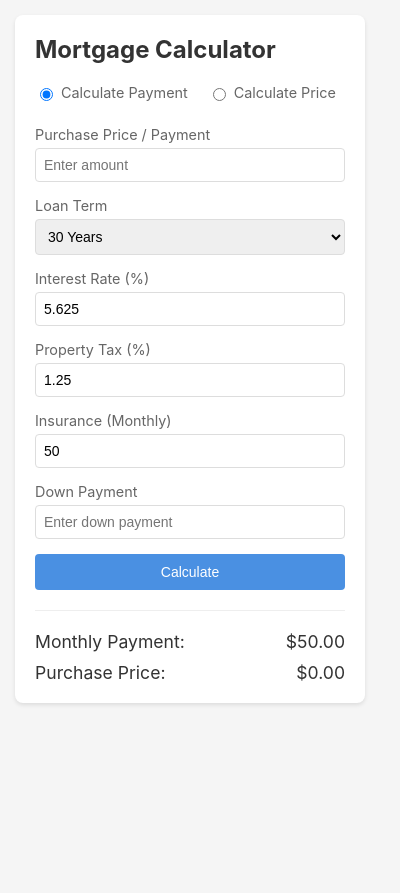
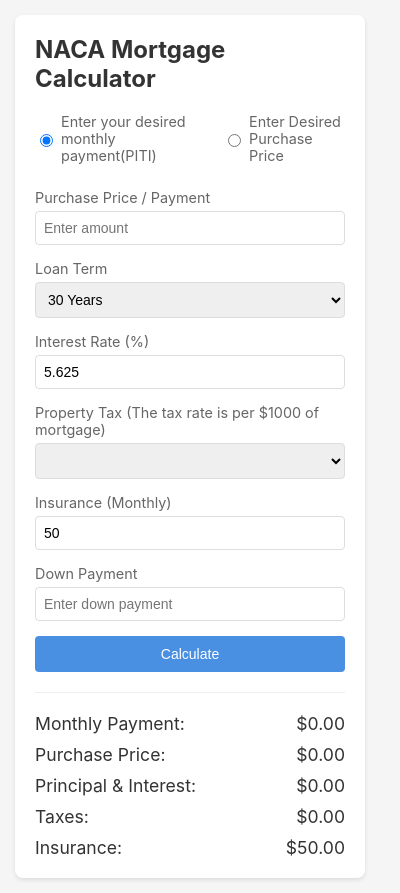
Before and after one commit to ReadyStateChange/naca-mortgage-calc-extension, a browser extension: page popup/popup.html in a window 400 px wide. Both pictures are taken after typing "Sample", "Sample" into the empty fields and a click on the button "Calculate". Before the commit the page ends 844 px from the top, so only its background shows below. Drawn offline with Linux system fonts and the light colour scheme.

Commit message:
Enhance mortgage calculator functionality and UI. Updated calculation methods for monthly payment and tax, added detailed parameter descriptions in code comments, and improved HTML structure for better user experience. Added new result fields for principal & interest, taxes, and insurance in the popup interface.

```diff
--- a/js/calculator.js
+++ b/js/calculator.js
@@ -18,101 +18,147 @@
     return parseFloat(value.replace(/[^0-9.-]+/g, "")) || 0;
   }
 
-  calculateMonthlyPayment(principal, rate, term) {
+  /**
+   * Calculate base monthly payment of principal + interest
+   * @param {number} principal
+   * @param {number} rate
+   * @param {number} term
+   * @returns {number}
+   */
+  calculateBaseMonthlyPayment(principal, rate, term) {
+    // Convert annual rate to monthly rate
+    const monthlyRate = rate / 100 / 12;
+    // Convert term to number of payments
+    const numberOfPayments = term * 12;
+
+    return (
+      (principal * monthlyRate * Math.pow(1 + monthlyRate, numberOfPayments)) /
+      (Math.pow(1 + monthlyRate, numberOfPayments) - 1)
+    );
+  }
+
+  /**
+   * Calculate the monthly tax amount
+   * @param {number} principal The purchase price of the house
+   * @param {number} taxRate The tax rate per $1000 of mortgage
+   * @returns {number} The monthly tax amount
+   */
+  calculateMonthlyTax(principal, taxRate) {
+    // turn tax rate from per $1000 to per $1
+    const taxRatePerDollar = taxRate / 1000;
+    // Calculate yearly tax amount
+    const yearlyTax = principal * taxRatePerDollar;
+    // Calculate monthly tax amount
+    const monthlyTax = yearlyTax / 12;
+    // Round to 2 decimal places
+    return Math.round(monthlyTax);
+  }
+
+  /**
+   * Given a desired max monthly payment, calculate the max purchase price
+   * @param {number} desiredMonthlyPayment The desired max monthly payment
+   * @param {number} rate The annual interest rate
+   * @param {number} term The term of the mortgage in years
+   * @param {number} taxRate The tax rate per $1000 of mortgage
+   * @param {number} insurance The monthly insurance amount
+   * @returns {number} The max purchase price
+   */
+  calculateMaxPurchasePrice(
+    desiredMonthlyPayment,
+    rate,
+    term,
+    taxRate,
+    insurance
+  ) {
     const monthlyRate = rate / 100 / 12;
     const numberOfPayments = term * 12;
 
-    if (monthlyRate === 0) {
-      return principal / numberOfPayments;
-    }
-
-    const monthlyPayment =
-      (principal * monthlyRate * Math.pow(1 + monthlyRate, numberOfPayments)) /
-      (Math.pow(1 + monthlyRate, numberOfPayments) - 1);
-
-    return Math.round(monthlyPayment * 100) / 100;
-  }
-
-  calculatePurchasePrice(payment, rate, term, taxRate, insurance, downPayment) {
-    const monthlyRate = rate / 100 / 12;
-    const numberOfPayments = term * 12;
-    const monthlyTax = taxRate / 100 / 12;
-
     // Initial guess for principal
-    let principal = payment * numberOfPayments;
-    let monthlyPayment = this.calculateMonthlyPayment(principal, rate, term);
-    let totalMonthlyPayment =
-      monthlyPayment + principal * monthlyTax + insurance;
+    let principal = desiredMonthlyPayment * numberOfPayments;
 
     // Binary search to find the correct principal
     let low = 0;
-    let high = payment * numberOfPayments * 2;
+    let high = principal * 2;
     let iterations = 0;
-    const maxIterations = 100;
-
+    const maxIterations = 1000;
+    let totalMonthlyPayment = 0;
+    let guess = 0;
     while (
-      Math.abs(totalMonthlyPayment - payment) > 0.01 &&
-      iterations < maxIterations
+      iterations < maxIterations &&
+      Math.abs(totalMonthlyPayment - desiredMonthlyPayment) > 0.01
     ) {
-      if (totalMonthlyPayment > payment) {
-        high = principal;
+      guess = (low + high) / 2;
+      totalMonthlyPayment =
+        this.calculateBaseMonthlyPayment(guess, rate, term) +
+        this.calculateMonthlyTax(guess, taxRate) +
+        insurance;
+      if (totalMonthlyPayment > desiredMonthlyPayment) {
+        high = guess;
       } else {
-        low = principal;
+        low = guess;
       }
-
-      principal = (low + high) / 2;
-      monthlyPayment = this.calculateMonthlyPayment(principal, rate, term);
-      totalMonthlyPayment = monthlyPayment + principal * monthlyTax + insurance;
       iterations++;
     }
 
-    return principal + downPayment;
+    return guess;
   }
 
   calculate(inputs) {
     const { price, term, rate, tax, insurance, downPayment } = inputs;
 
     if (this.calcMethod === "payment") {
-      const principal = this.parseInput(price) - this.parseInput(downPayment);
-      const monthlyPayment = this.calculateMonthlyPayment(
+      const desiredMonthlyPayment = this.parseInput(price);
+
+      const purchasePrice = this.calculateMaxPurchasePrice(
+        desiredMonthlyPayment,
+        this.parseInput(rate),
+        this.parseInput(term),
+        this.parseInput(tax),
+        this.parseInput(insurance)
+      );
+
+      const principalInterest = this.calculateBaseMonthlyPayment(
+        purchasePrice,
+        this.parseInput(rate),
+        this.parseInput(term)
+      );
+
+      const monthlyTax = this.calculateMonthlyTax(
+        purchasePrice,
+        this.parseInput(tax)
+      );
+
+      return {
+        monthlyPayment: this.formatNumber(desiredMonthlyPayment),
+        purchasePrice: this.formatNumber(purchasePrice),
+        principalInterest: this.formatNumber(principalInterest),
+        taxes: this.formatNumber(monthlyTax),
+        insuranceAmount: this.formatNumber(this.parseInput(insurance)),
+      };
+    } else {
+      const purchasePrice = this.parseInput(price);
+      const principal = purchasePrice - this.parseInput(downPayment);
+
+      const principalInterest = this.calculateBaseMonthlyPayment(
         principal,
         this.parseInput(rate),
         this.parseInput(term)
       );
 
-      const monthlyTax =
-        (this.parseInput(price) * this.parseInput(tax)) / 100 / 12;
-      const totalMonthlyPayment =
-        monthlyPayment + monthlyTax + this.parseInput(insurance);
-
-      return {
-        monthlyPayment: this.formatNumber(totalMonthlyPayment),
-        purchasePrice: this.formatNumber(this.parseInput(price)),
-      };
-    } else {
-      const purchasePrice = this.calculatePurchasePrice(
-        this.parseInput(price),
-        this.parseInput(rate),
-        this.parseInput(term),
-        this.parseInput(tax),
-        this.parseInput(insurance),
-        this.parseInput(downPayment)
+      const monthlyTax = this.calculateMonthlyTax(
+        purchasePrice,
+        this.parseInput(tax)
       );
 
-      const principal = purchasePrice - this.parseInput(downPayment);
-      const monthlyPayment = this.calculateMonthlyPayment(
-        principal,
-        this.parseInput(rate),
-        this.parseInput(term)
-      );
-
-      const monthlyTax = (purchasePrice * this.parseInput(tax)) / 100 / 12;
       const totalMonthlyPayment =
-        monthlyPayment + monthlyTax + this.parseInput(insurance);
+        principalInterest + monthlyTax + this.parseInput(insurance);
 
       return {
         monthlyPayment: this.formatNumber(totalMonthlyPayment),
         purchasePrice: this.formatNumber(purchasePrice),
+        principalInterest: this.formatNumber(principalInterest),
+        taxes: this.formatNumber(monthlyTax),
+        insuranceAmount: this.formatNumber(this.parseInput(insurance)),
       };
     }
   }
--- a/popup/popup.html
+++ b/popup/popup.html
@@ -1,20 +1,21 @@
 <!DOCTYPE html>
 <html>
   <head>
-    <title>Mortgage Calculator</title>
+    <title>NACAMortgage Calculator</title>
     <link rel="stylesheet" href="popup.css" />
   </head>
   <body>
     <div class="calculator">
-      <h2>Mortgage Calculator</h2>
+      <h2>NACA Mortgage Calculator</h2>
 
       <div class="calc-mode">
         <label>
           <input type="radio" name="calcMethod" value="payment" checked />
-          Calculate Payment
+          Enter your desired monthly payment(PITI)
         </label>
         <label>
-          <input type="radio" name="calcMethod" value="price" /> Calculate Price
+          <input type="radio" name="calcMethod" value="price" /> Enter Desired
+          Purchase Price
         </label>
       </div>
 
@@ -38,8 +39,63 @@
       </div>
 
       <div class="input-group">
-        <label for="tax">Property Tax (%)</label>
-        <input type="text" id="tax" placeholder="Enter tax rate" />
+        <label for="tax"
+          >Property Tax (The tax rate is per $1000 of mortgage)</label
+        >
+        <select id="tax" title="The tax rate is per $1000 of mortgage">
+          <option value="5">5%</option>
+          <option value="5.5">5.5%</option>
+          <option value="6">6%</option>
+          <option value="6.5">6.5%</option>
+          <option value="7">7%</option>
+          <option value="7.5">7.5%</option>
+          <option value="8">8%</option>
+          <option value="8.5">8.5%</option>
+          <option value="9">9%</option>
+          <option value="9.5">9.5%</option>
+          <option value="10">10%</option>
+          <option value="10.5">10.5%</option>
+          <option value="11">11%</option>
+          <option value="11.5">11.5%</option>
+          <option value="12">12%</option>
+          <option value="12.5">12.5%</option>
+          <option value="13">13%</option>
+          <option value="13.5">13.5%</option>
+          <option value="14">14%</option>
+          <option value="14.5">14.5%</option>
+          <option value="15">15%</option>
+          <option value="15.5">15.5%</option>
+          <option value="16">16%</option>
+          <option value="16.5">16.5%</option>
+          <option value="17">17%</option>
+          <option value="17.5">17.5%</option>
+          <option value="18">18%</option>
+          <option value="18.5">18.5%</option>
+          <option value="19">19%</option>
+          <option value="19.5">19.5%</option>
+          <option value="20">20%</option>
+          <option value="20.5">20.5%</option>
+          <option value="21">21%</option>
+          <option value="21.5">21.5%</option>
+          <option value="22">22%</option>
+          <option value="22.5">22.5%</option>
+          <option value="23">23%</option>
+          <option value="23.5">23.5%</option>
+          <option value="24">24%</option>
+          <option value="24.5">24.5%</option>
+          <option value="25">25%</option>
+          <option value="25.5">25.5%</option>
+          <option value="26">26%</option>
+          <option value="26.5">26.5%</option>
+          <option value="27">27%</option>
+          <option value="27.5">27.5%</option>
+          <option value="28">28%</option>
+          <option value="28.5">28.5%</option>
+          <option value="29">29%</option>
+          <option value="29.5">29.5%</option>
+          <option value="30">30%</option>
+          <option value="30.5">30.5%</option>
+        </select>
       </div>
 
       <div class="input-group">
@@ -67,6 +123,18 @@
           <span>Purchase Price:</span>
           <span id="purchasePrice">$0</span>
         </div>
+        <div class="result-item">
+          <span>Principal & Interest:</span>
+          <span id="principalInterest">$0</span>
+        </div>
+        <div class="result-item">
+          <span>Taxes:</span>
+          <span id="taxes">$0</span>
+        </div>
+        <div class="result-item">
+          <span>Insurance:</span>
+          <span id="insuranceAmount">$0</span>
+        </div>
       </div>
     </div>
 
--- a/popup/popup.js
+++ b/popup/popup.js
@@ -14,10 +14,13 @@
   const calculateButton = document.getElementById("calculate");
   const monthlyPaymentDisplay = document.getElementById("monthlyPayment");
   const purchasePriceDisplay = document.getElementById("purchasePrice");
+  const principalInterestDisplay = document.getElementById("principalInterest");
+  const taxesDisplay = document.getElementById("taxes");
+  const insuranceAmountDisplay = document.getElementById("insuranceAmount");
 
   // Set default values
   rateInput.value = "5.625";
-  taxInput.value = "1.25";
+  taxInput.value = "5.00";
   insuranceInput.value = "50";
 
   // Handle calculation method change
@@ -26,8 +29,8 @@
       calculator.setCalcMethod(e.target.value);
       priceInput.placeholder =
         e.target.value === "payment"
-          ? "Enter purchase price"
-          : "Enter desired monthly payment";
+          ? "Enter desired monthly payment"
+          : "Enter purchase price";
     });
   });
 
@@ -41,11 +44,14 @@
       insurance: insuranceInput.value,
       downPayment: downPaymentInput.value,
     };
-
+    console.log("inputs", inputs);
     const results = calculator.calculate(inputs);
-
+    console.log("results", results);
     monthlyPaymentDisplay.textContent = results.monthlyPayment;
     purchasePriceDisplay.textContent = results.purchasePrice;
+    principalInterestDisplay.textContent = results.principalInterest;
+    taxesDisplay.textContent = results.taxes;
+    insuranceAmountDisplay.textContent = results.insuranceAmount;
   });
 
   // Add input validation and formatting
```
Also changed, not shown: mortgage-calculator.js (+24 -2 lines).
